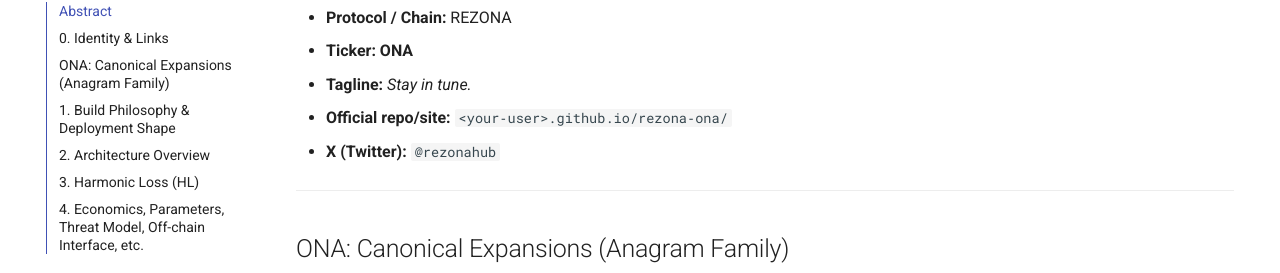
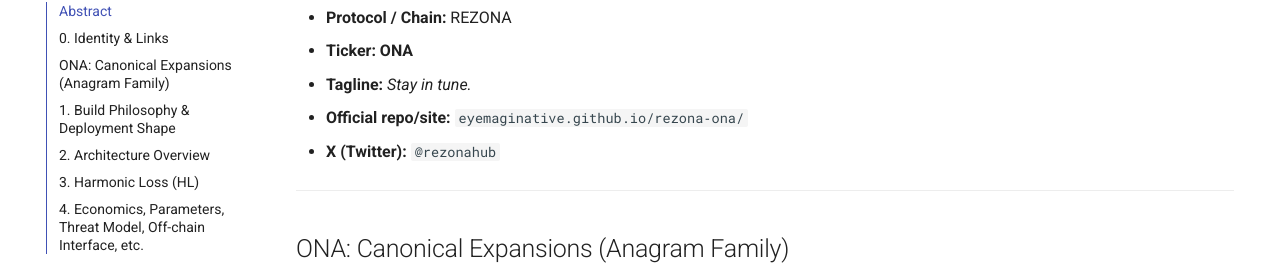
Before and after one commit to eyemaginative/rezona-ona, an MkDocs documentation site: the page built from docs/whitepaper.md, in a window 1280 px wide and 900 px high, scrolled down 530 px. Shown: the part 151-424 px from the top of the window. Built offline with MkDocs 1.6.1 and Material for MkDocs 9.7.7, drawn with Linux system fonts in a browser that asks for light colours.

Commit message:
Update whitepaper.md

```diff
--- a/docs/whitepaper.md
+++ b/docs/whitepaper.md
@@ -16,7 +16,7 @@
 - **Protocol / Chain:** REZONA
 - **Ticker:** **ONA**
 - **Tagline:** *Stay in tune.*
-- **Official repo/site:** `<your‑user>.github.io/rezona‑ona/`
+- **Official repo/site:** `eyemaginative.github.io/rezona‑ona/`
 - **X (Twitter):** `@rezonahub`
 
 ---
```
